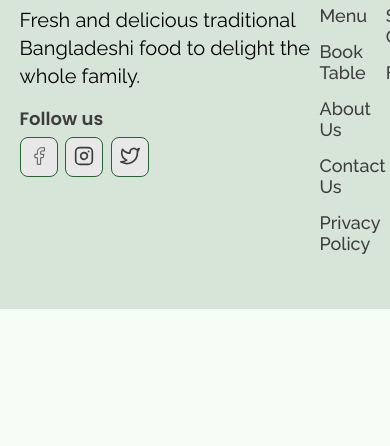
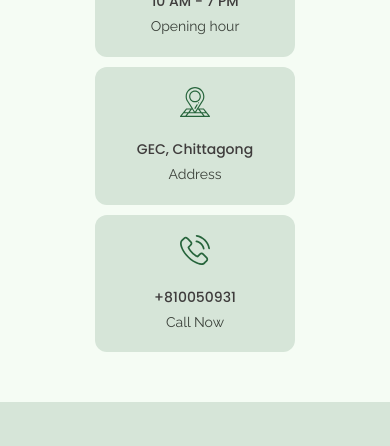
Before and after one commit to wolecodes/Shaif-sCuisineClone, a website built with Vite: page index.html in a window 390 px wide. Shown: the part 900-1346 px from the top of the page. Before the commit the page ends 1209 px from the top, so only its background shows below. Built offline with nearby package versions, Linux system fonts and the light colour scheme.

Commit message:
added ourstoreInfo section

```diff
--- a/css/component.css
+++ b/css/component.css
@@ -110,12 +110,14 @@ footer{
 }
 .footer__desc{
     font-size: 2rem;
-    width: 300px;
+    color: var(--black-2);
+    max-width: 300px;
     margin-bottom: 1.5rem;
 }
 .footer__socials__heading{
     font-family: Poppins;
     font-size: 1.8rem;
+    font-weight: 500;
     color: var(--black-2);
     margin-bottom: 0.5rem;
 }
@@ -140,7 +142,7 @@ footer{
     width: 20px;
 }
 .footer__socials a{
-    padding: 0.6rem 0.8rem;
+    padding: 0.5rem 0.8rem;
     background: var(--white-1);
     border: 1px solid var(--green1);
     border-radius: 8px;
@@ -159,3 +161,73 @@ footer{
     color: var(--black-2);
     margin-bottom: 1.5rem;
 }
+@media only screen and (max-width: 768px){
+    .footer__wrapper{
+        flex-direction: column;
+        gap: 2rem;
+    }
+    .footer__desc{
+        font-size: 1.4rem;;
+        max-width: none
+    }
+    .footer__text__title{
+        font-size: 1.8rem;
+        margin-bottom: 1.5rem;
+    }
+    .footer__link a{
+        font-size: 1.4rem;
+        margin-bottom: 1rem;
+    }
+}
+/*OurStoreInfo Styles*/
+.ourStoreInfo__wrapper{
+    display: flex;
+    justify-content: center;
+    align-items: stretch;
+    flex-wrap: wrap;
+    gap: 2rem;
+}
+.ourStoreInfo__icon img{
+    width: 47px;
+    margin-bottom: 2rem;
+}
+.ourStoreInfo__items{
+    background: var(--lightGreen-1);
+    padding: 40px 0px;
+    min-width: 200px;
+    border-radius: 12px;
+    text-align: center;
+}
+.ourStoreInfo__title{
+    font-family: Poppins;
+    font-size: 2rem;
+    font-weight: 500;
+    color: var(--black-2);
+    margin-bottom: 1rem;
+}
+.ourStoreInfo__info{
+    font-family: Raleway;
+    font-size: 1.8rem;
+    font-weight: 400;
+    color: var(--black-1);
+}
+@media only screen and (max-width: 768px){
+    .ourStoreInfo__wrapper{
+        align-items: center;
+        gap: 1rem;
+    }
+    .ourStoreInfo__items{
+        width: 150px;
+        padding: 20px;
+    }
+    .ourStoreInfo__icon img{
+        width: 30px;
+    }
+    .ourStoreInfo__title{
+       font-size: 1.4rem;
+        margin-bottom: 5px;
+    }
+    .ourStoreInfo__info{
+        font-size: 1.4rem;
+    }
+}
--- a/index.html
+++ b/index.html
@@ -87,6 +87,31 @@
     </div>
    </section>
     <!--End of Hero Section-->
+    <section id="ourStoreInfo">
+      <div class="ourStoreInfo__wrapper">
+        <div class="ourStoreInfo__items">
+          <div class="ourStoreInfo__icon">
+            <img src="assets/wall-clock-icon.svg" alt=" clock icon">
+          </div>
+          <h3 class="ourStoreInfo__title">10 AM - 7 PM</h3>
+          <p class="ourStoreInfo__info">Opening hour</p>
+        </div>
+        <div class="ourStoreInfo__items">
+          <div class="ourStoreInfo__icon">
+            <img src="assets/address-icon.svg" alt="address icon">
+          </div>
+          <h3 class="ourStoreInfo__title">GEC, Chittagong</h3>
+          <p class="ourStoreInfo__info">Address</p>
+        </div>
+        <div class="ourStoreInfo__items">
+          <div class="ourStoreInfo__icon">
+            <img src="assets/phone-icon.svg" alt="phone icon">
+          </div>
+          <h3 class="ourStoreInfo__title">+810050931</h3>
+          <p class="ourStoreInfo__info">Call Now</p>
+        </div>
+      </div>
+    </section>
   <script src="js/scipt.js"></script>
   <footer>
     <div class="container">
```
